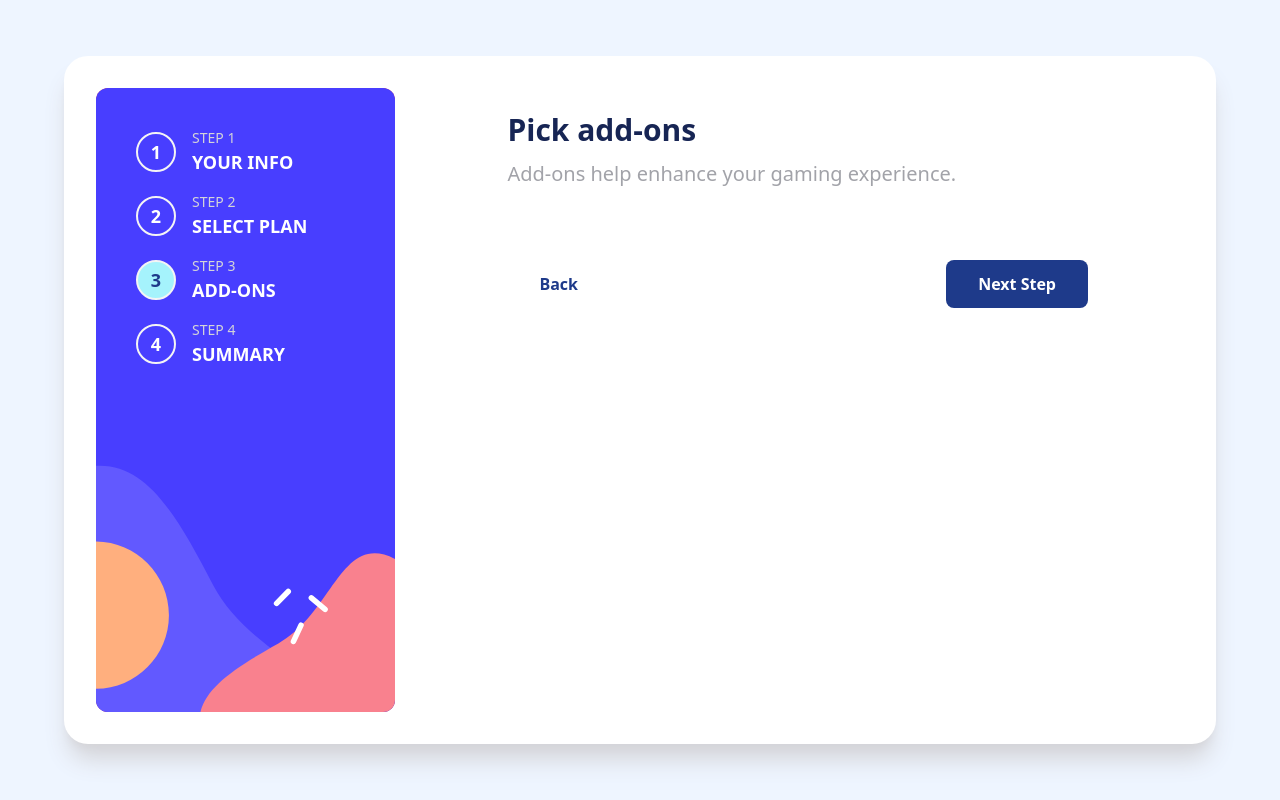
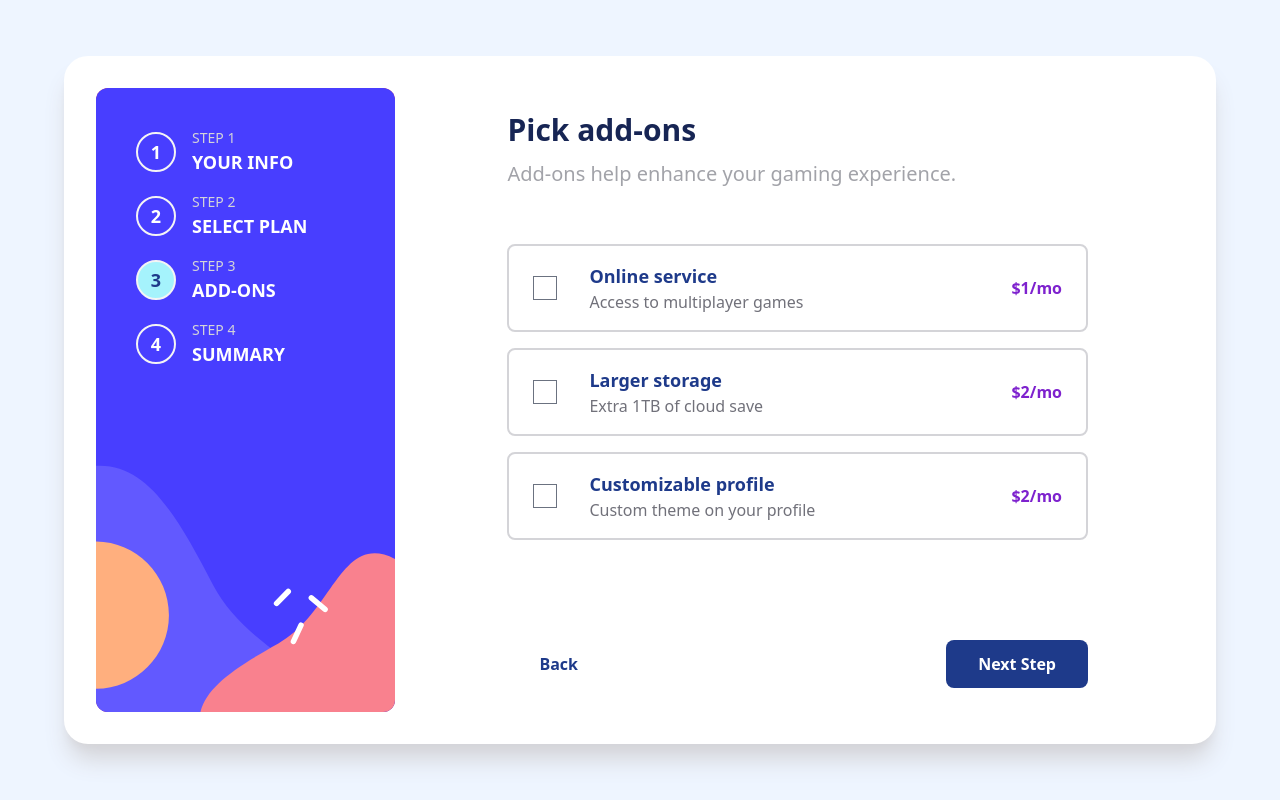
Before and after one commit to VicenteJ20/multi-step-form, a React (Vite) app: page /add-ons in a window 1280 px wide. Built offline with nearby package versions, Linux system fonts and the light colour scheme.

Commit message:
feat/se agrega paso 3 funcional con manejo de estado en redux

```diff
--- a/package.json
+++ b/package.json
@@ -11,6 +11,7 @@
   },
   "dependencies": {
     "@reduxjs/toolkit": "^2.1.0",
+    "@tailwindcss/forms": "^0.5.7",
     "formik": "^2.4.5",
     "react": "^18.2.0",
     "react-dom": "^18.2.0",
--- /dev/null
+++ b/src/components/Step3/OptionsLayout.tsx
@@ -0,0 +1,21 @@
+import { Step3InfoOptions } from "../../constants/StepsInfo";
+import { Step3OptionProps } from "../../interfaces/Steps";
+import { SelectCard } from "./SelectCard";
+
+const OptionsLayout = () => {
+  return (
+    <section className='h-full flex flex-col gap-4 justify-between relative'>
+      <ul className='flex flex-col gap-4'>
+        {
+          Step3InfoOptions && Step3InfoOptions.map((item: Step3OptionProps, index: number) => (
+            <li key={index}>
+              <SelectCard title={item.title} description={item.description} price={item.price} />
+            </li>
+          ))
+        }
+      </ul>
+    </section>
+  )
+}
+
+export { OptionsLayout }
--- /dev/null
+++ b/src/components/Step3/SelectCard.tsx
@@ -0,0 +1,45 @@
+import { useState } from "react";
+import { Step2SliceProps, Step3OptionProps } from "../../interfaces/Steps";
+import { useSelector, useDispatch } from "react-redux";
+import { addNewAddOn, removeAddOn } from "../../redux/slices/AddOns";
+
+const SelectCard = ({ title, description, price }: Step3OptionProps) => {
+  const paymentType = useSelector((state: Step2SliceProps) => state.plan.selectedPlan)
+  const dispatch = useDispatch()
+  const [selected, setSelected] = useState(false)
+
+  const handleClick = () => {
+
+    if (!selected) {
+      dispatch(addNewAddOn({ title, price }))
+    } else {
+      console.log('remove')
+      dispatch(removeAddOn({ title, price }))
+    }
+
+
+    setSelected(!selected)
+  }
+
+  const handleChange = () => {
+    return null
+  }
+  return (
+    <div onClick={handleClick} className={`border-2 ${selected ? 'border-purple-600 bg-purple-50' : 'border-zinc-300 bg-white'} px-6 py-4 rounded-lg cursor-pointer flex flex-row gap-3 justify-between items-center select-none hover:border-purple-600 transition-all duration-300 ease-in-out`}>
+      <div className='flex flex-row gap-8 items-center'>
+        <input className="h-6 w-6 " type='checkbox' checked={selected} onChange={handleChange} />
+        <div>
+          <h3 className='font-semibold text-lg text-blue-900'>{title}</h3>
+          <p className='font-normal text-zinc-500'>{description}</p>
+        </div>
+      </div>
+      <div>
+        <p className='font-semibold text-purple-700'>
+          {paymentType === 'monthly' ? `$${price}/mo` : `$${price * 10}/yr`}
+        </p>
+      </div>
+    </div>
+  )
+}
+
+export { SelectCard }
--- a/src/pages/AddOns.tsx
+++ b/src/pages/AddOns.tsx
@@ -3,12 +3,14 @@ import { ButtonsFooter } from "../components/ButtonsFooter"
 import { Header } from "../components/Header"
 import { LayoutForm } from "../components/Layout"
 import { NextBtn } from "../components/NextBtn"
+import { OptionsLayout } from "../components/Step3/OptionsLayout"
 import { Step3 } from "../constants/StepsInfo"
 
 const AddOnsPage = () => {
   return (
     <LayoutForm>
       <Header title={Step3.title} subtitle={Step3.description} />
+      <OptionsLayout />
       <ButtonsFooter>
         <BackBtn />
         <NextBtn />
--- a/tailwind.config.js
+++ b/tailwind.config.js
@@ -1,4 +1,6 @@
 /** @type {import('tailwindcss').Config} */
+import forms from '@tailwindcss/forms';
+
 export default {
   content: [
     "./index.html",
@@ -7,5 +9,7 @@ export default {
   theme: {
     extend: {},
   },
-  plugins: [],
+  plugins: [
+    forms,
+  ],
 }
```
Also changed, not shown: 1 other file (tests, documents, lock files or other folders).
